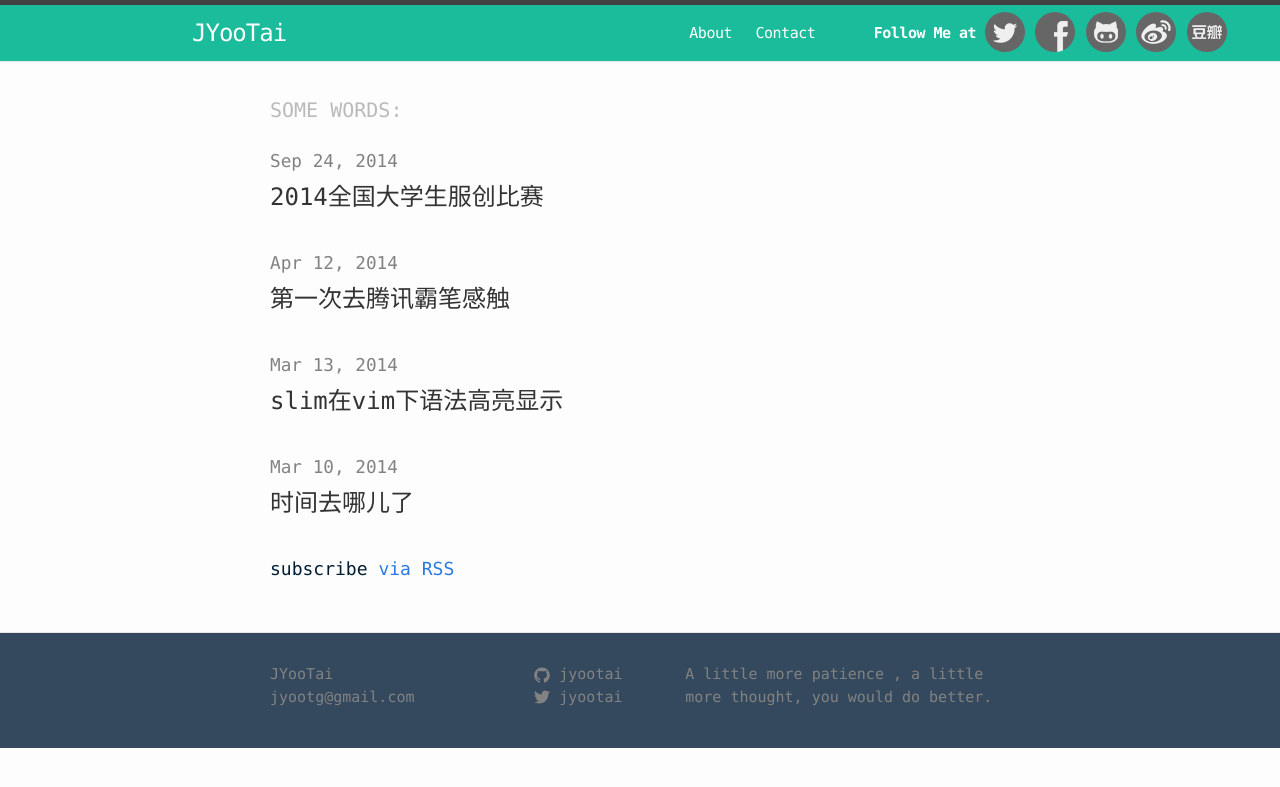
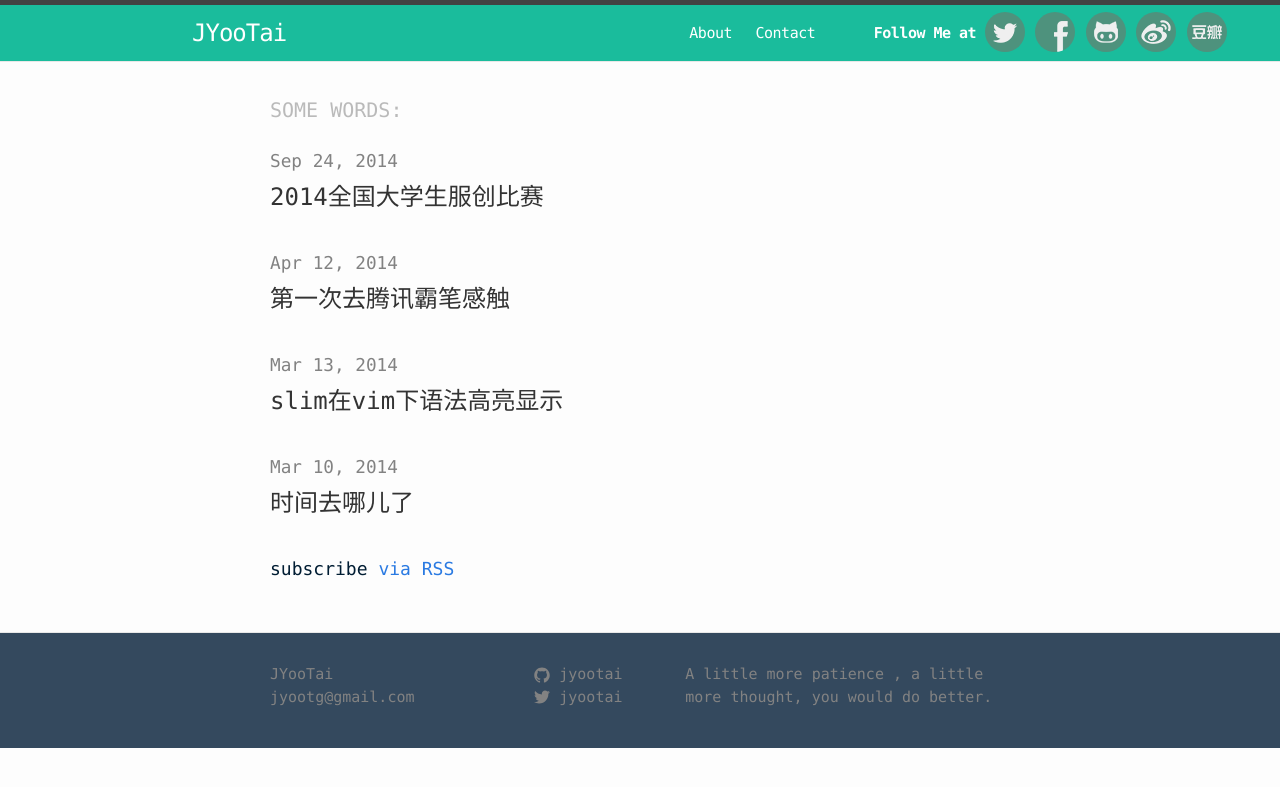
Before and after one commit to jyootai/jyootai.github.com, a Jekyll site: the page built from index.html, in a window 1280 px wide. Shown: the top 787 px of the page. Built offline with Jekyll 4.4.1, drawn with Linux system fonts in a browser that asks for light colours.

Commit message:
update follow backgroundcolor

```diff
--- a/_sass/_layout.scss
+++ b/_sass/_layout.scss
@@ -268,7 +268,7 @@
 .social-share-element{
    width: 40px;
    height: 40px;
-   background-color:#666;
+   background-color:#4E927D;
    background-image:url('/images/social.png' );
    display: inline-block;
    margin-right: 2px;
```
Also changed, not shown: 1 other file.
